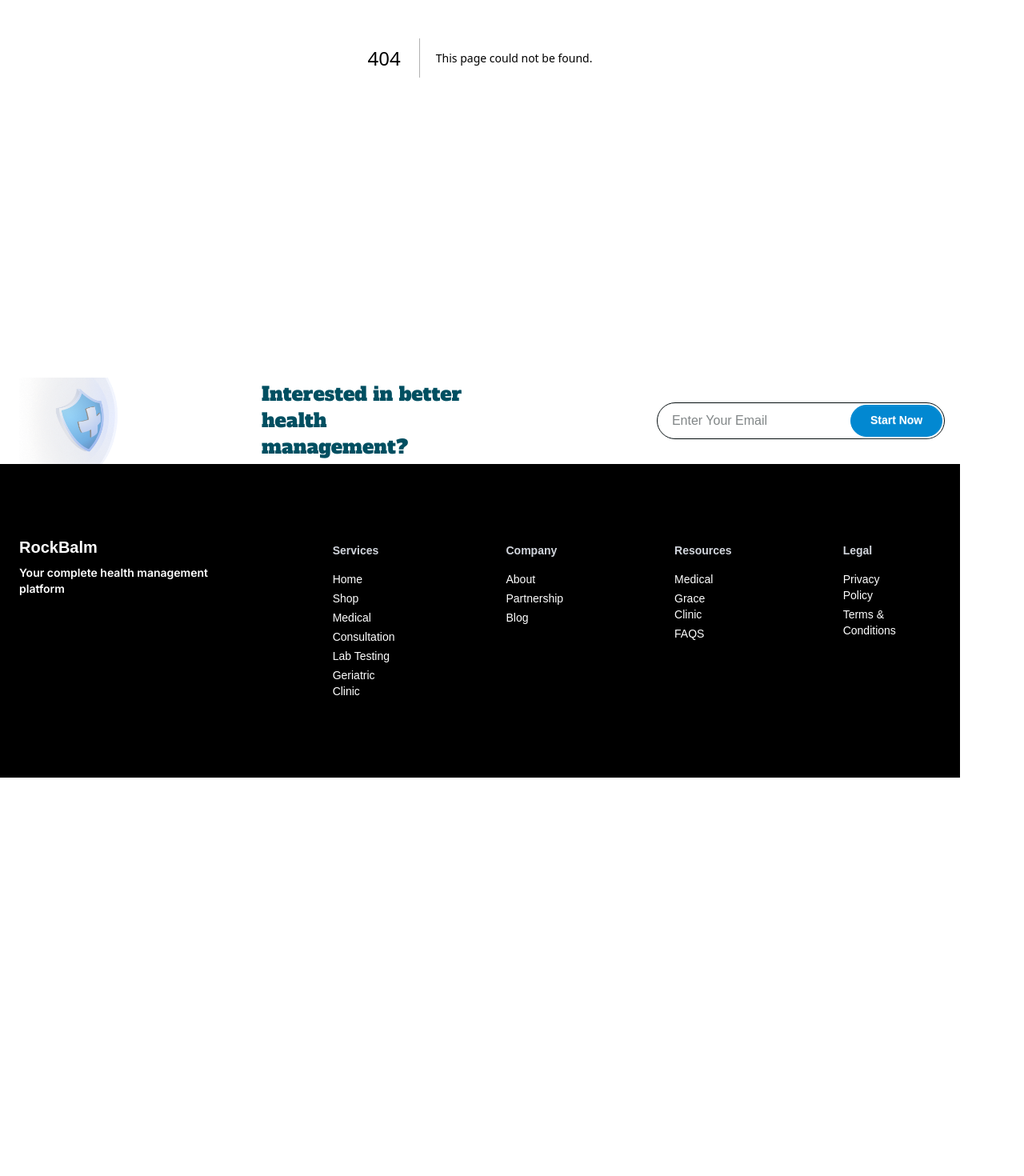
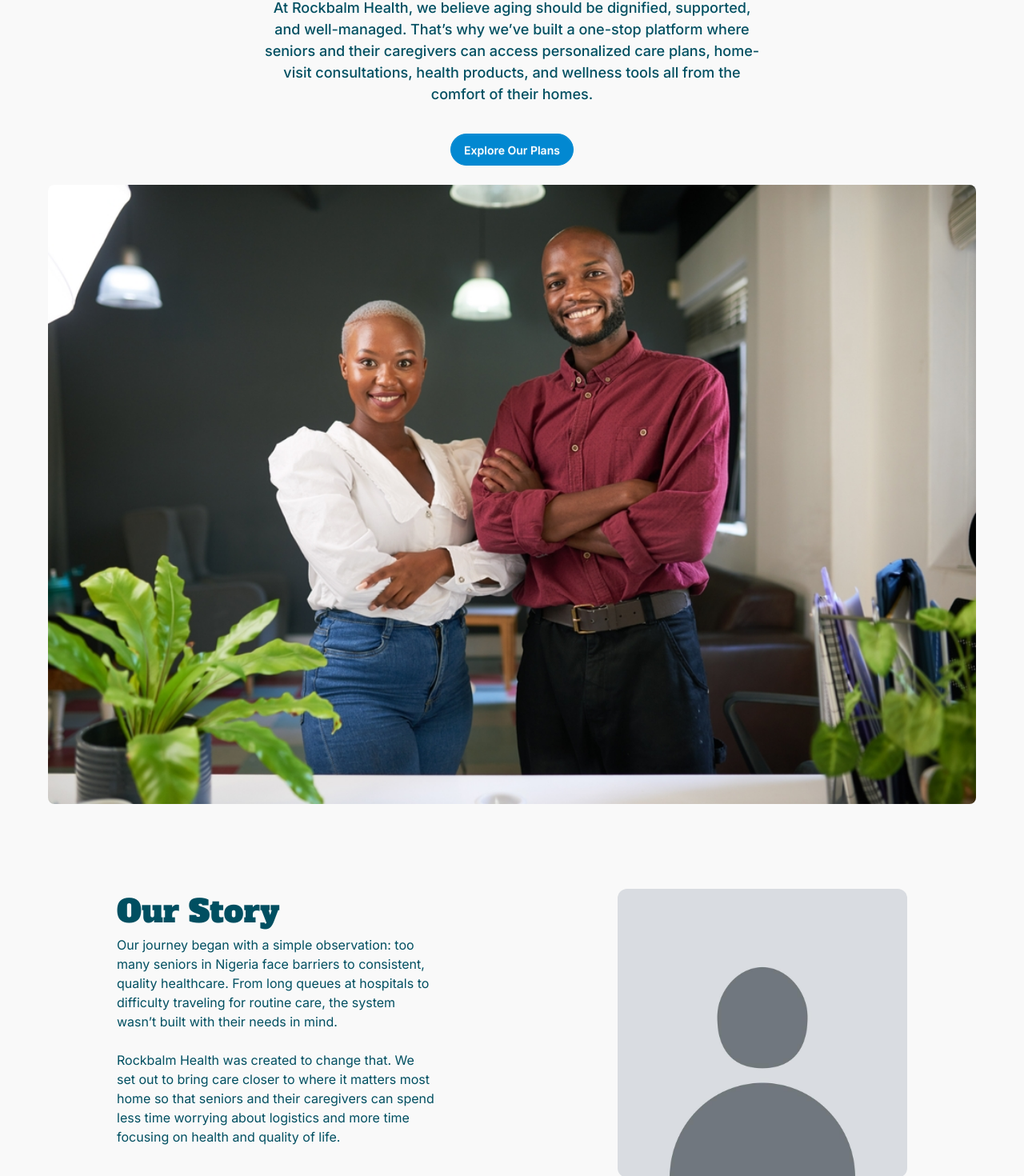
Before and after one commit to kentworld08/RockBalm, a Next.js app: page /About in a window 1280 px wide. Before the commit this address had no page. Shown: the part 328-1798 px from the top of the page at 80% size. Before the commit the page ends 1300 px from the top, so only its background shows below. Built offline with nearby package versions, Linux system fonts and the light colour scheme.

Commit message:
feat(About): add OurValue

```diff
--- a/Data.tsx
+++ b/Data.tsx
@@ -1,6 +1,6 @@
 export const NavLinks: string[] = [
   "Home",
-  "About Us",
+  "About",
   "Plans",
   "Services",
   "Blog",
--- /dev/null
+++ b/app/About/page.tsx
@@ -0,0 +1,17 @@
+import OurMission from "@/components/About/OurMission";
+import OurStory from "@/components/About/OurStory";
+import OurValue from "@/components/About/OurValue";
+import PartnerGeriatricHealth from "@/components/About/PartnerGeriatricHealth";
+
+const AboutPage = () => {
+  return (
+    <main className="bg-[#F9F9F9] py-[130px] flex flex-col justify-center items-center w-full text-center overflow-hidden">
+      <PartnerGeriatricHealth />
+      <OurStory />
+      <OurMission />
+      <OurValue />
+    </main>
+  );
+};
+
+export default AboutPage;
--- a/app/layout.tsx
+++ b/app/layout.tsx
@@ -37,7 +37,7 @@ export default function RootLayout({
   return (
     <html lang="en">
       <body
-        className={`${geistSans.variable} ${inter.variable} ${geistMono.variable} ${alfaSlab.variable} antialiased overflow-x-hidden max-w-[1200px]`}
+        className={`${geistSans.variable} ${inter.variable} ${geistMono.variable} ${alfaSlab.variable} antialiased overflow-x-hidden`}
       >
         <LayoutClient>{children}</LayoutClient>
       </body>
--- /dev/null
+++ b/components/About/OurMission.tsx
@@ -0,0 +1,16 @@
+const OurMission = () => {
+  return (
+    <div className="text-primary p-6 bg-white w-full text-center items-center justify-center flex flex-col md:p-[84.5px]">
+      <h1 className="font-alfa-slab font-normal md:text-4xl">Our Mission</h1>
+      <p className="md:w-[776px] font-inter md:text-[28px] font-medium">
+        To make geriatric <span className="text-secondary">healthcare</span>{" "}
+        accessible, affordable, and
+        <span className="text-secondary"> compassionate</span> for every{" "}
+        <span className="text-secondary">senior</span> and caregiver{" "}
+        <span className="text-secondary">we serve.</span>
+      </p>
+    </div>
+  );
+};
+
+export default OurMission;
--- /dev/null
+++ b/components/About/OurStory.tsx
@@ -0,0 +1,33 @@
+import Image from "next/image";
+
+const OurStory = () => {
+  return (
+    <div className="flex flex-col md:flex-row md:px-[146px] md:gap-[229px] justify-between py-[82px] w-full p-6 gap-7">
+      <div className="md:w-[602px] text-left text-primary">
+        <h1 className="font-alfa-slab font-normal md:text-[39px]">Our Story</h1>
+        <p className="font-inter md:text">
+          Our journey began with a simple observation: too many seniors in
+          Nigeria face barriers to consistent, quality healthcare. From long
+          queues at hospitals to difficulty traveling for routine care, the
+          system wasn’t built with their needs in mind. <br />
+          <br />
+          Rockbalm Health was created to change that. We set out to bring care
+          closer to where it matters most home so that seniors and their
+          caregivers can spend less time worrying about logistics and more time
+          focusing on health and quality of life.
+        </p>
+      </div>
+      <figure className="rounded-xl">
+        <Image
+          src="/default-img.png"
+          alt="Our story"
+          height={456}
+          width={548}
+          className="object-contain rounded-xl"
+        />
+      </figure>
+    </div>
+  );
+};
+
+export default OurStory;
--- /dev/null
+++ b/components/About/OurValue.tsx
@@ -0,0 +1,59 @@
+import Image from "next/image";
+import { IoIosCheckmark } from "react-icons/io";
+
+const OurValue = () => {
+  const Data = [
+    {
+      title: "Compensation:",
+      description: "Covers lab diagnostics and common medications",
+    },
+    {
+      title: "Access to Partner Hospitals:",
+      description: "Treatment available at top hospitals",
+    },
+    {
+      title: "Medication & Lab Tests:",
+      description: "Covers lab diagnostics and common medications",
+    },
+    {
+      title: "24/7 Emergency Service:",
+      description: "Emergency services available round the clock",
+    },
+    {
+      title: "Telemedicine Support:",
+      description: "Virtual doctor consultation at your convenience.",
+    },
+  ];
+
+  return (
+    <div className="bg-[#F9F9F9] p-6 text-primary md:p-[84.5px]">
+      <h1 className="font-alfa-slab font-normal md:text-[39px]">Our Value</h1>
+      <div className="flex flex-col md:flex-row md:px-[146px] md:gap-[229px] justify-between py-[82px] w-full p-6 gap-7">
+        <figure className="rounded-xl">
+          <Image
+            src="/default-img.png"
+            alt="Our story"
+            height={456}
+            width={548}
+            className="object-contain rounded-xl"
+          />
+        </figure>
+        <div>
+          {Data.map((item) => (
+            <ul key={item.title} className="flex gap-2">
+              <div className="w-[20px] h-[20px] rounded-full bg-secondary flex items-center justify-center">
+                <IoIosCheckmark color="white" size={20} />
+              </div>
+              <li className="text-left">
+                <strong>{item.title}</strong>
+                <p>{item.description}</p>
+              </li>
+            </ul>
+          ))}
+        </div>
+      </div>
+    </div>
+  );
+};
+
+export default OurValue;
--- /dev/null
+++ b/components/About/PartnerGeriatricHealth.tsx
@@ -0,0 +1,33 @@
+import Image from "next/image";
+
+const PartnerGeriatricHealth = () => {
+  return (
+    <div className="text-primary p-6">
+      <h1 className="md:text-4xl font-alfa-slab mb-2.5 md:w-[415px] justify-self-center">
+        Your Partner in Geriatric Health Because Every Stage of Life Matters.
+      </h1>
+      <p className="font-inter font-medium md:text-[18px] md:w-[625px]">
+        At Rockbalm Health, we believe aging should be dignified, supported, and
+        well-managed. That’s why we’ve built a one-stop platform where seniors
+        and their caregivers can access personalized care plans, home-visit
+        consultations, health products, and wellness tools all from the comfort
+        of their homes.
+      </p>
+      <button className="bg-secondary text-white btn border-secondary md:text-[14px] font-inter mt-9 rounded-full">
+        Explore Our Plans
+      </button>
+
+      <figure className="mt-6 w-screen relative left-1/2 right-1/2 -mx-[50vw] justify-center flex">
+        <Image
+          src="/about-bg.jpg"
+          alt="GeriatricCarePlans"
+          width={1160}
+          height={600}
+          className="h-auto object-cover rounded-lg"
+        />
+      </figure>
+    </div>
+  );
+};
+
+export default PartnerGeriatricHealth;
--- a/components/Blog/HealthInsights.tsx
+++ b/components/Blog/HealthInsights.tsx
@@ -18,16 +18,18 @@ const HealthInsights = () => {
   ];
 
   return (
-    <div className="bg-[#F8F8F8] w-full flex flex-col justify-center items-center pt-[53px] gap-[40px]">
+    <div className="bg-[#F8F8F8] w-full flex flex-col justify-center items-center py-12 px-5 md:px-0 gap-10">
       {data.map((item) => (
         <ul
           key={item.title}
-          className="text-left font-inter md:w-[1042px] w-full"
+          className="text-left font-inter w-full max-w-[1042px]"
         >
-          <li className="text-primary font-extrabold md:text-[28px]">
-            {item.title}
+          <li>
+            <h3 className="text-primary font-extrabold text-xl sm:text-2xl md:text-[28px] mb-3">
+              {item.title}
+            </h3>
             <p
-              className="font-medium md:text-[18px] text-primary"
+              className="font-medium text-[15px] sm:text-[16px] md:text-[18px] text-primary leading-relaxed"
               dangerouslySetInnerHTML={{ __html: item.details }}
             />
           </li>
```
Also changed, not shown: public/about-bg.jpg (added).
